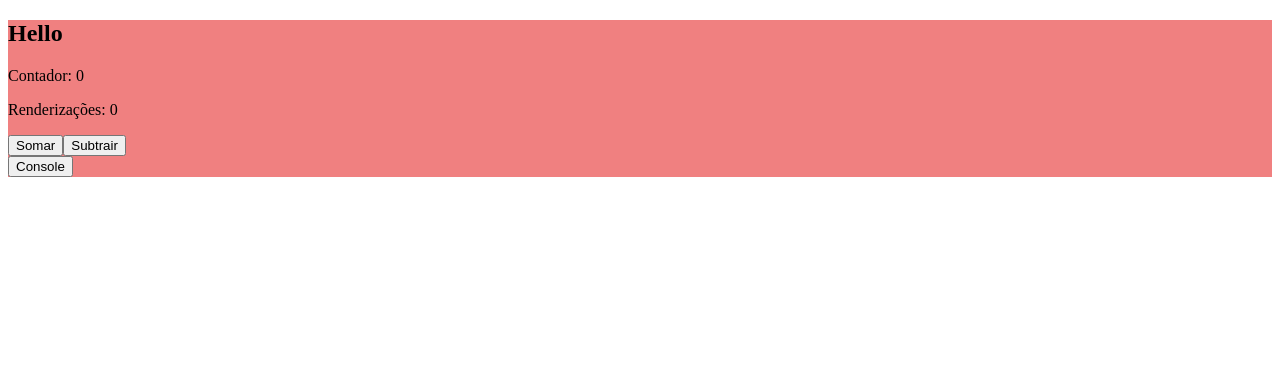
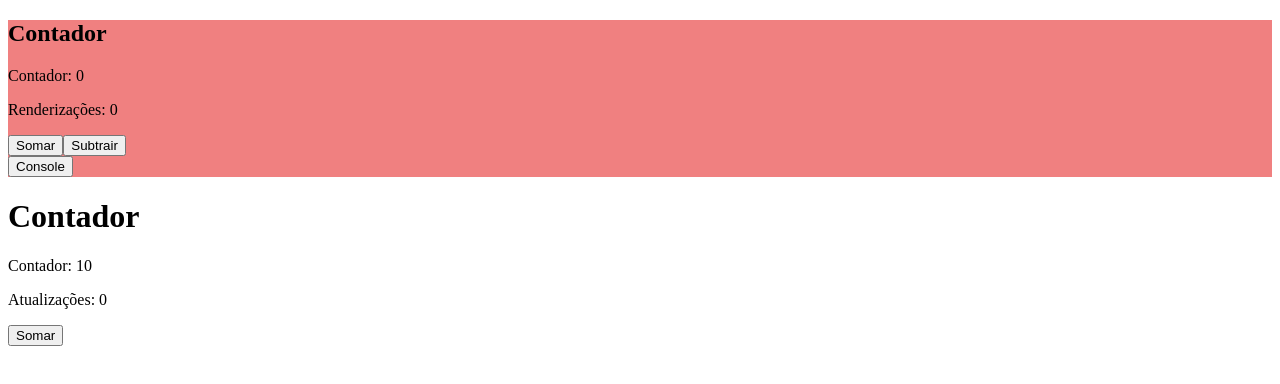
Before and after one commit to mrChernicharo/estudos-react, a React (Create React App) app: page / in a window 1280 px wide. Shown: the top 384 px of the page. Built offline with nearby package versions, Linux system fonts and the light colour scheme.

Commit message:
some exercising

```diff
--- a/src/App.js
+++ b/src/App.js
@@ -29,7 +29,7 @@ function App() {
     <>
       <div ref={minhaDiv} style={{backgroundColor: 'lightcoral'}}>
 
-      <h2>Hello</h2>
+      <h2>Contador</h2>
       <Contador contador={counter} />
       <button onClick={() => setCounter(old => old + 1)}>Somar</button>
       <button onClick={() => setCounter(old => old - 1)}>Subtrair</button>
--- /dev/null
+++ b/src/Contador.js
@@ -0,0 +1,32 @@
+import React, { useState, useEffect, useRef } from "react";
+
+const Painel = ({valor}) => {
+  const updates = useRef(0);
+
+  useEffect(() => {
+      updates.current = updates.current + 1
+  });
+
+  return (
+  <>
+    <p>Contador: {valor}</p>
+    <p>Atualizações: {updates.current}</p>
+  </>
+  );
+};
+
+
+function Contador() {
+  const [count, setCount] = useState(10);
+
+  return(
+    <div>
+      <h1>Contador</h1>
+      <Painel valor={count}/>
+      <button onClick={() => setCount(old => old + 1)}>Somar</button>
+    </div>
+  );
+}
+
+
+export default Contador;
--- a/src/index.js
+++ b/src/index.js
@@ -1,10 +1,12 @@
 import React from 'react';
 import App from './App';
+import Contador from './Contador'
 import ReactDOM from 'react-dom';
 
 ReactDOM.render(
   <React.StrictMode>
     <App />
+    <Contador />
   </React.StrictMode>,
   document.getElementById('root')
 );
```
